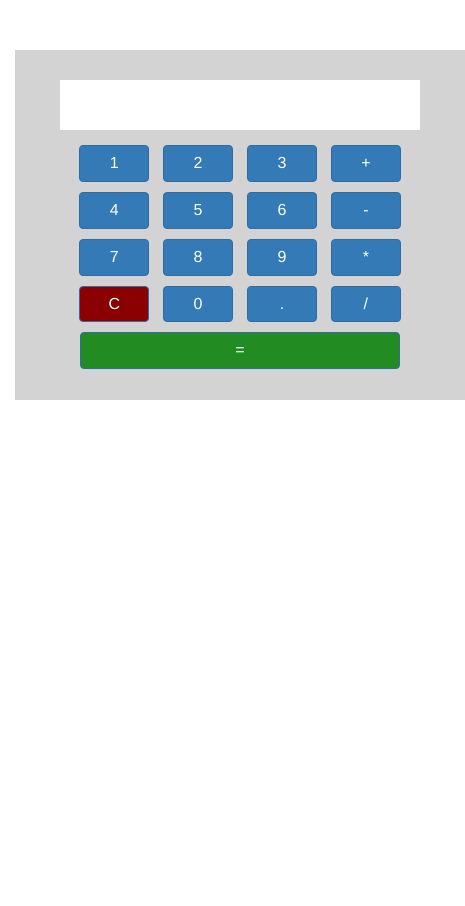
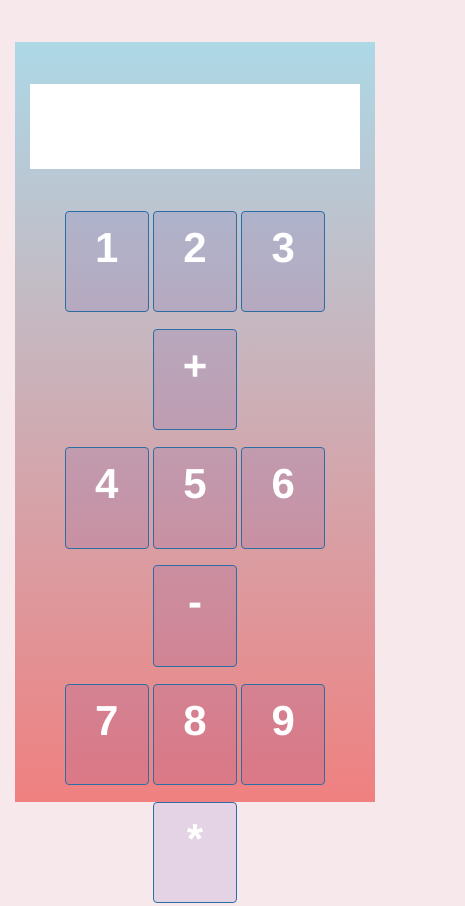
Before and after one commit to martinrebo/Calculator, a plain HTML site: page index.html in a window 390 px wide. Shown: the top 906 px of the page, 465 px wide, since content can reach past the window. Before the commit the page ends 844 px from the top, so only its background shows below. Drawn offline with nearby package versions, Linux system fonts and the light colour scheme.

Commit message:
Improve CSS
Mobile First,  cross browser compatibility

```diff
--- a/css/style.css
+++ b/css/style.css
@@ -1,37 +1,70 @@
 body {
-  padding-top: 50px;
+ background-color: rgba(185, 35, 60, 0.1);
 }
 
 #display {
-    height: 50px;
+    height: 10vh;
     background-color: white;
-    color: green;
-    font-size: 2em;
+    color: rgb(19, 214, 19);
+    font-size: 4em;
     padding: 5px;
     text-align: right;
     overflow: hidden;
-    margin: 10px;
+    margin-bottom: 5vh;
+    margin-top: 5vh;
+
 }
 
 #calculator {
-    width: 450px;
-    background-color: lightgrey;
-    height: 350px;
-    padding: 20px;
+    margin-top: 5vh;
+    width: 100%;
+    background-color: background-image: -webkit-gradient(linear, left top, left bottom, from(lightblue), to(lightcoral));
+    background-image: -webkit-linear-gradient(top, lightblue, lightcoral);
+    background-image: -moz-linear-gradient(top, lightblue, lightcoral);
+    background-image: linear-gradient(to bottom, lightblue, lightcoral);
+    height: 90vh;
+
 }
 
 .cbutton {
-    font-size: 16px;
-    width: 70px;
-    margin: 5px;
+    font-size: 3em;
+    font-weight: bolder;
+    width: 10vh;
+    height: 12vh;
+    margin-bottom: 2vh;
+    background-color: rgba(54, 34, 168, 0.1)
 
 }
 
 #equal {
-    width: 320px;
-    background-color: forestgreen;
+    width: 100%;
+    background-color: rgba(25, 202, 25, 0.5);
 }
 
 #clear {
     background-color: darkred;
 }
+
+
+@media only screen and (max-width: 370px) {
+    body {
+        background-color: lightslategray;
+    }
+    .cbutton {
+        width: 9vh;
+        height: 9vh;
+        font-size: 2.5em;
+    }
+}
+
+@media only screen and (min-width: 900px) {
+    body {
+        background-color: rgba(143, 229, 143, 0.6);
+        margin: 1% 20%;
+    }
+    .cbutton {
+        height: 12vh;
+        width: 12vh;
+        font-size: 4em;
+    }
+}
--- a/index.html
+++ b/index.html
@@ -15,7 +15,7 @@
   </head>
 
   <body>
-      <div class="container text-center">
+      <div class="container-fluid text-center">
         <div id="calculator">
             <div class="col-xs-12">
             <div id="display"></div>
```
